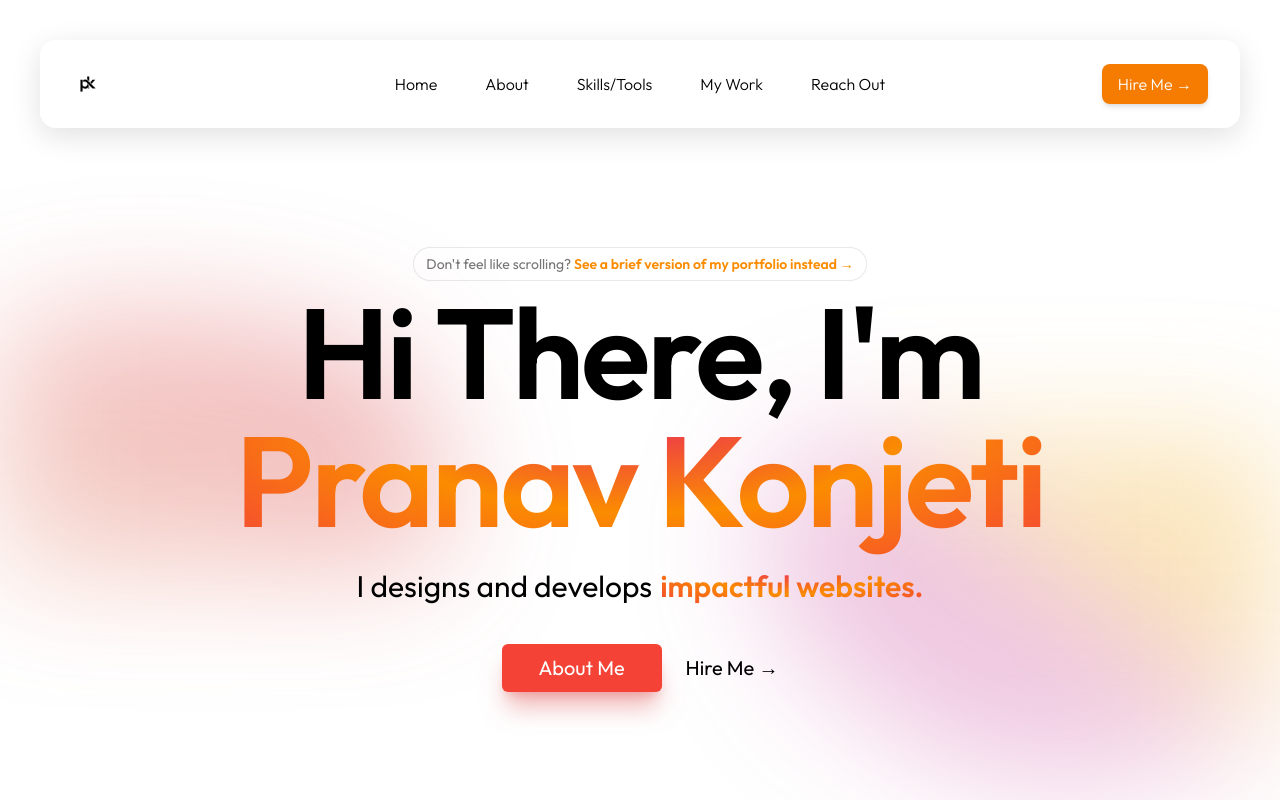
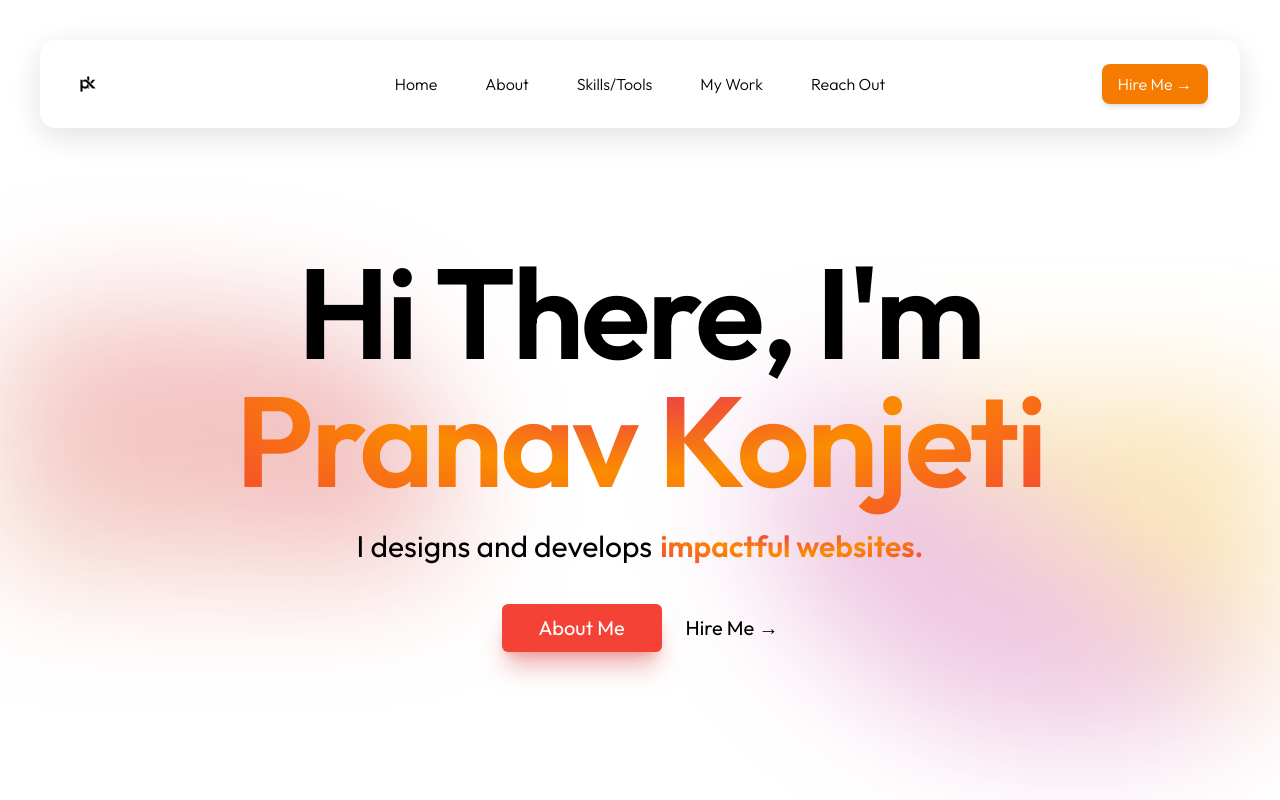
Before and after one commit to OliverIsOliver/AdmitsCollegeConsulting, a React (Vite) app: page / in a window 1280 px wide. Shown: the top 800 px of the page. Built offline with nearby package versions, Linux system fonts and the light colour scheme.

Commit message:
Removed brief portfolio link / button & web agency pop-up

```diff
--- a/src/App.jsx
+++ b/src/App.jsx
@@ -1,16 +1,13 @@
 import './App.css'
-import React, {useState} from 'react';
+import React from 'react';
 import Homepage from './Homepage'
 import { BrowserRouter, Routes, Route } from 'react-router-dom';
 import Hire from './Hire';
 import TallyFormEmbed from './TallyForm';
 import { Analytics } from '@vercel/analytics/react';
-import { MdClose } from "react-icons/md";
 import Learn from './Components/Learn';
 
 function App() {
-
-  const [showAgency, setShowAgency] = useState(true)
 
   return (
     <>
@@ -46,24 +43,6 @@ function App() {
       </BrowserRouter>
       <Analytics />
 
-      {showAgency && (
-        <div className="z-50 max-w-[30rem] border-4 border-orange-900 p-4 hidden lg:flex font-outfit gap-y-2 bg-orange-50 shadow-xl rounded-xl fixed bottom-5 right-5 slide-in-right">
-
-          <MdClose className="w-4 h-4 absolute top-2 right-2 cursor-pointer text-[#431407] hover:rotate-90 duration-300" onClick={() => setShowAgency(false)} />
-
-          <div className='col-span-8 text-[#50281d]'>
-            <h1 className="one-title font-medium">I started my own Web Development Agency!</h1>
-            <p className="text-sm w-[90%]">
-              If you're looking for an affordable, stunning website tailored to your needs, <a href="https://thryvedesign.com" target='_blank' className='underline font-medium text-blue-800'>visit my agency</a> and book a consultation call!
-            </p>
-          </div>
-
-          {/* <a href="https://thryvedesign.com" target='_blank' className="px-2 text-xs xl:text-sm mt-1 py-1 bg-amber-700 w-max rounded-md text-white mx-auto">
-            I'm Interested!
-          </a> */}
-        </div>
-      )}
-
     </>
   )
 }
--- a/src/Components/HeroMain.jsx
+++ b/src/Components/HeroMain.jsx
@@ -20,17 +20,6 @@ export default function HeroMain() {
           </div>
           <div className="mx-auto max-w-5xl pb-32 sm:pb-48 lg:pb-56 lg:pt-16 sm:pt-8">
             <div className="text-center">
-            <div className="hidden sm:flex sm:justify-center mb-2">
-              <div className="rounded-full font-outfit px-3 py-1 text-sm transition transform hover:scale-[1.05] duration-300 leading-6 text-gray-600 ring-1 ring-gray-900/10 hover:ring-gray-900/20 select-none cursor-text">
-                Don't feel like scrolling?{' '}
-                <a
-                  href="https://me.pranavkonjeti.com"
-                  className="font-semibold text-orange-600">
-                  <span className="absolute inset-0" aria-hidden="true" />
-                  See a brief version of my portfolio instead <span aria-hidden="true">&rarr;</span>
-                </a>
-              </div>
-            </div>
               <h1 className="text-5xl tracking-tight font-semibold text-black sm:text-9xl font-outfit">
                 Hi There, I'm <span className='main-gradient'>Pranav Konjeti</span>
               </h1>
```
